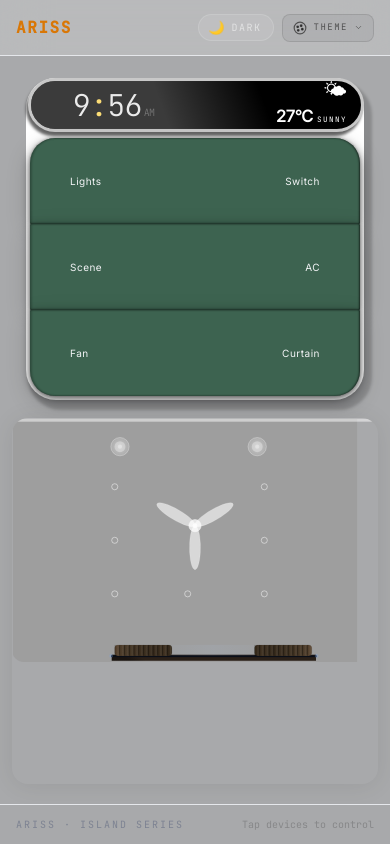
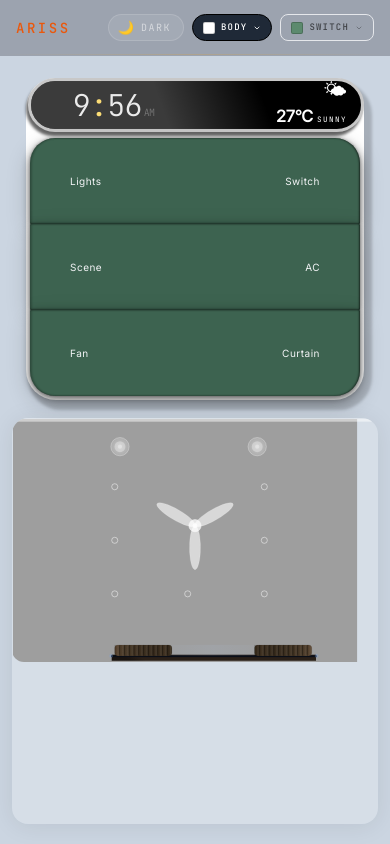
Before and after one commit to shaikhmoiz3010/ariss-island-series, a React (Vite) app: page / in a window 390 px wide. Built offline with nearby package versions, Linux system fonts and the light colour scheme.

Commit message:
navbar changed

```diff
--- a/src/App.jsx
+++ b/src/App.jsx
@@ -4,169 +4,222 @@ import ThemePicker from "./components/ThemePicker/ThemePicker";
 import BgToggle from "./components/ThemePicker/BgToggle";
 import { useThemeStore } from "./state/useThemeStore";
 import RoomLayout from "./components/RoomLayout/RoomLayout";
-
-const BG = {
-  light: {
-    bg:           "bg-[#a8a9ab]",
-    headerBg:     "bg-white/20",
-    headerBorder: "border-black/8",
-  },
-  dark: {
-    bg:           "bg-[#1a1b1e]",
-    headerBg:     "bg-black/60",
-    headerBorder: "border-white/6",
-  },
-};
+import { HOUSING_THEMES, BUTTON_THEMES } from "./constants/themes";
 
 export default function App() {
-  const bgMode     = useThemeStore((s) => s.bgMode);
-  const isDark     = bgMode === "dark";
-  const theme      = BG[bgMode];
-  const [open, setOpen] = useState(false);
+  const bgMode = useThemeStore((s) => s.bgMode);
+  const { housingId, buttonId, setHousing, setButton } = useThemeStore();
+  const isDark = bgMode === "dark";
+
+  const [bodyOpen,   setBodyOpen]   = useState(false);
+  const [switchOpen, setSwitchOpen] = useState(false);
+
+  const closeAll = () => { setBodyOpen(false); setSwitchOpen(false); };
 
   return (
-    <div className={`min-h-screen flex flex-col transition-colors duration-400 ${theme.bg}`}>
+    <div className={`min-h-screen flex flex-col transition-colors duration-500 ${isDark ? "bg-gray-950" : "bg-slate-300"}`}>
 
       {/* ══ HEADER ══ */}
       <header className={`
-        sticky top-0 h-14 z-50
-        backdrop-blur-xl border-b
-        transition-all duration-400
-        ${theme.headerBg} ${theme.headerBorder}
+        sticky top-0 h-14 z-50 backdrop-blur-2xl border-b transition-all duration-500
+        ${isDark ? "bg-black border-white" : "bg-gray-400 border-gray-400"}
       `}>
+
+        {/* bottom shimmer */}
+        <div className={`absolute bottom-0 left-0 right-0 h-px bg-gradient-to-r from-transparent ${isDark ? "via-amber-400/25" : "via-amber-500/20"} to-transparent`}/>
+
         <div className="max-w-[1200px] mx-auto px-4 sm:px-6 h-full flex items-center justify-between relative">
-
-          {/* brand */}
-          <div className="flex items-baseline gap-2">
-            <span className="font-mono text-base sm:text-lg tracking-widest text-amber-600 uppercase font-semibold">
+          {/* ── brand ── */}
+          <div className="flex items-center gap-2.6">
+            {/* name */}
+            <span className="font-mono text-sm sm:text-base tracking-[0.18em] text-orange-600 uppercase font-medium">
               ARISS
             </span>
-            <span className={`
-              hidden sm:inline text-xs sm:text-sm tracking-wide
-              transition-colors duration-400
-              ${isDark ? "text-white/55" : "text-black/45"}
-            `}>
+            <span className={`mx-3 hidden sm:inline font-sans text-[13px] tracking-[3px] transition-colors duration-400 ${isDark ? "text-white" : "text-black"}`}>
               Island Series
             </span>
           </div>
 
-          {/* right controls */}
-          <div className="flex items-center gap-2 sm:gap-4 relative">
-
+          {/* ── right controls ── */}
+          <div className="flex items-center gap-2 sm:gap-3 relative">
+            {/* bg toggle */}
             <BgToggle />
 
-            {/* divider — desktop only */}
-            <div className={`
-              hidden sm:block w-px h-6 flex-shrink-0
-              ${isDark ? "bg-white/10" : "bg-black/12"}
-            `} />
+            {/* divider */}
+            {/* <div className={`hidden sm:block w-px h-5 rounded-full ${isDark ? "bg-white/10" : "bg-black/10"}`}/> */}
 
-            {/* ThemePicker — desktop inline */}
+            {/* ── DESKTOP: ThemePicker inline ── */}
             <div className="hidden sm:block">
               <ThemePicker />
             </div>
 
-            {/* Theme button — mobile only */}
+            {/* ── MOBILE: Body color button ── */}
+            <div className="relative sm:hidden">
               <button
-              onClick={() => setOpen(o => !o)}
+                onClick={() => { setBodyOpen(o => !o); setSwitchOpen(false); }}
                 className={`
-                sm:hidden flex items-center gap-1.5 px-2.5 py-1.5
-                rounded-lg border cursor-pointer
-                transition-all duration-200
-                ${open
-                  ? isDark ? "bg-amber-400/15 border-amber-400/30" : "bg-black/10 border-black/15"
-                  : isDark ? "bg-white/6 border-white/10"          : "bg-black/5 border-black/10"
+                  flex items-center gap-1.5 px-2.5 py-1.5 rounded-full border
+                  cursor-pointer transition-all duration-200 active:scale-95
+                  ${bodyOpen
+                    ? isDark ? "bg-cyan-900 border-white" : "bg-gray-700 border-gray-800"
+                    : isDark ? "bg-gray-300 border-gray-300"          : "bg-gray-800 border-black"
                   }
                 `}
               >
-              {/* palette icon */}
-              <svg width="14" height="14" viewBox="0 0 24 24" fill="none"
-                strokeWidth="2" strokeLinecap="round" strokeLinejoin="round"
-                className={isDark ? "stroke-amber-400/80" : "stroke-black/55"}
-              >
-                <circle cx="12" cy="12" r="10"/>
-                <circle cx="8"  cy="10" r="1.5" className={isDark?"fill-amber-400/80":"fill-black/55"}/>
-                <circle cx="14" cy="8"  r="1.5" className={isDark?"fill-amber-400/80":"fill-black/55"}/>
-                <circle cx="16" cy="14" r="1.5" className={isDark?"fill-amber-400/80":"fill-black/55"}/>
-                <circle cx="9"  cy="16" r="1.5" className={isDark?"fill-amber-400/80":"fill-black/55"}/>
-              </svg>
-
-              <span className={`
-                font-mono text-[9px] tracking-[1.5px] uppercase
-                ${isDark ? "text-amber-400/80" : "text-black/55"}
-              `}>
-                Theme
+                {/* body swatch */}
+                <div
+                  className="w-3 h-3 rounded-sm border border-black/20 flex-shrink-0"
+                  style={{ background: HOUSING_THEMES.find(t => t.id === housingId)?.swatch ?? "#fff" }}
+                />
+                <span className={`font-mono text-[9px] tracking-[1.2px] uppercase font-medium ${isDark ? "text-black" : "text-white"}`}>
+                  Body
                 </span>
-
-              {/* chevron */}
-              <svg width="9" height="9" viewBox="0 0 24 24" fill="none"
-                strokeWidth="2.5" strokeLinecap="round" strokeLinejoin="round"
-                className={`
-                  transition-transform duration-200
-                  ${open ? "rotate-180" : "rotate-0"}
-                  ${isDark ? "stroke-amber-400/60" : "stroke-black/40"}
-                `}
-              >
+                <svg width="8" height="8" viewBox="0 0 24 24" fill="none" strokeWidth="2.5" strokeLinecap="round"
+                  className={`transition-transform duration-200 ${bodyOpen ? "rotate-180" : "rotate-0"} ${isDark ? "stroke-black" : "stroke-white"}`}>
                   <polyline points="6 9 12 15 18 9"/>
                 </svg>
               </button>
 
-            {/* dropdown panel — mobile only */}
-            {open && (
+              {/* Body dropdown */}
+              {bodyOpen && (
                 <>
-                {/* backdrop */}
-                <div
-                  className="fixed inset-0 z-40"
-                  onClick={() => setOpen(false)}
-                />
-
+                  <div className="fixed inset-0 z-40" onClick={closeAll}/>
                   <div className={`
                     absolute top-[calc(100%+8px)] right-0 z-50
-                  min-w-[230px] p-4 rounded-2xl border
-                  shadow-2xl
-                  animate-[dropIn_0.18s_ease_forwards]
-                  ${isDark
-                    ? "bg-[#0a0c12]/95 border-white/10 shadow-black/60"
-                    : "bg-white/95 border-black/10 shadow-black/14"
-                  }
-                  backdrop-blur-xl
+                    w-[200px] p-3.5 rounded-2xl border shadow-2xl
+                    animate-[dropIn_0.16s_ease_forwards] backdrop-blur-2xl
+                    ${isDark ? "bg-gray-700 border-white shadow-black" : "bg-gray-400 border-gray-500 shadow-black"}
                   `}>
-
-                  {/* dropdown title */}
-                  <p className={`
-                    font-mono text-[8px] tracking-[3px] uppercase mb-3 pb-2.5
-                    border-b
-                    ${isDark
-                      ? "text-amber-400/40 border-white/6"
-                      : "text-black/30 border-black/6"
-                    }
-                  `}>
-                    Appearance
-                  </p>
-
-                  {/* ThemePicker inside dropdown */}
-                  <div className="scale-90 origin-top-left">
-                    <ThemePicker />
+                    {/* header */}
+                    <div className="flex items-center justify-between mb-3 pb-2 border-b border-white/6">
+                      <span className={`font-mono text-[12px] tracking-[2.5px] uppercase font-semibold ${isDark ? "text-amber-400" : "text-black"}`}>
+                        Body Colour
+                      </span>
+                      <button onClick={closeAll} className={`w-4 h-4 rounded flex items-center justify-center cursor-pointer ${isDark ? "hover:bg-white/8" : "hover:bg-black/6"}`}>
+                        <svg width="15" height="15" viewBox="0 0 24 24" fill="none" strokeWidth="2.5" strokeLinecap="round" className={isDark ? "stroke-white" : "stroke-black"}>
+                          <line x1="18" y1="6" x2="6" y2="18"/><line x1="6" y1="6" x2="18" y2="18"/>
+                        </svg>
+                      </button>
                     </div>
 
-                  {/* done button */}
+                    {/* swatches */}
+                    <div className="flex flex-wrap gap-2">
+                      {HOUSING_THEMES.map(t => (
                         <button
-                    onClick={() => setOpen(false)}
+                          key={t.id}
+                          title={t.label}
+                          onClick={() => { setHousing(t.id); }}
+                          className="relative w-8 h-8 rounded-lg border-2 cursor-pointer transition-all duration-150 active:scale-90 hover:scale-110"
+                          style={{
+                            background:  t.swatch,
+                            borderColor: t.id === housingId ? "#f59e0b" : "rgba(255,255,255,0.15)",
+                            boxShadow:   t.id === housingId ? "0 0 0 3px rgba(245,158,11,0.25)" : "none",
+                          }}
+                        >
+                          {t.id === housingId && (
+                            <span className="absolute inset-0 flex items-center justify-center">
+                              <svg width="10" height="10" viewBox="0 0 24 24" fill="none" strokeWidth="3" strokeLinecap="round" strokeLinejoin="round"
+                                className={t.id === "black" ? "stroke-white/80" : "stroke-black/60"}>
+                                <polyline points="20 6 9 17 4 12"/>
+                              </svg>
+                            </span>
+                          )}
+                        </button>
+                      ))}
+                    </div>
+
+                    {/* selected label */}
+                    <p className={`mt-2.5 font-mono text-[8px] tracking-[1.5px] uppercase text-center ${isDark ? "text-white/30" : "text-black/30"}`}>
+                      {HOUSING_THEMES.find(t => t.id === housingId)?.label ?? "—"}
+                    </p>
+                  </div>
+                </>
+              )}
+            </div>
+
+            {/* ── MOBILE: Switch button color ── */}
+            <div className="relative sm:hidden">
+              <button
+                onClick={() => { setSwitchOpen(o => !o); setBodyOpen(false); }}
                 className={`
-                      mt-3.5 w-full py-2 rounded-lg border
-                      font-mono text-[9px] tracking-[1.5px] uppercase
-                      cursor-pointer transition-colors duration-200
-                      ${isDark
-                        ? "border-white/8 bg-white/4 text-white/35 hover:bg-white/8"
-                        : "border-black/8 bg-black/3 text-black/35 hover:bg-black/6"
+                  flex items-center gap-1.5 px-2.5 py-1.5 rounded-lg border
+                  cursor-pointer transition-all duration-200 active:scale-95
+                  ${switchOpen
+                    ? isDark ? "bg-amber-400/15 border-amber-400/35" : "bg-amber-500/12 border-amber-500/30"
+                    : isDark ? "bg-white/5 border-white/10"          : "bg-black/4 border-black/8"
                   }
                 `}
               >
-                    Done
+                {/* button swatch */}
+                <div
+                  className="w-3 h-3 rounded-sm border border-black/20 flex-shrink-0"
+                  style={{ background: BUTTON_THEMES.find(t => t.id === buttonId)?.swatch ?? "#5c8a6e" }}
+                />
+                <span className={`font-mono text-[9px] tracking-[1.2px] uppercase font-medium ${isDark ? "text-white/70" : "text-black/60"}`}>
+                  Switch
+                </span>
+                <svg width="8" height="8" viewBox="0 0 24 24" fill="none" strokeWidth="2.5" strokeLinecap="round"
+                  className={`transition-transform duration-200 ${switchOpen ? "rotate-180" : "rotate-0"} ${isDark ? "stroke-white/40" : "stroke-black/35"}`}>
+                  <polyline points="6 9 12 15 18 9"/>
+                </svg>
               </button>
+
+              {/* Switch dropdown */}
+              {switchOpen && (
+                <>
+                  <div className="fixed inset-0 z-40" onClick={closeAll}/>
+                  <div className={`
+                    absolute top-[calc(100%+8px)] right-0 z-50
+                    w-[200px] p-3.5 rounded-2xl border shadow-2xl
+                    animate-[dropIn_0.16s_ease_forwards] backdrop-blur-2xl
+                    ${isDark ? "bg-[#0c0e14]/96 border-white/8 shadow-black/70" : "bg-white/96 border-black/8 shadow-black/12"}
+                  `}>
+                    {/* header */}
+                    <div className="flex items-center justify-between mb-3 pb-2 border-b border-white/6">
+                      <span className={`font-mono text-[8px] tracking-[2.5px] uppercase font-semibold ${isDark ? "text-amber-400/60" : "text-black/40"}`}>
+                        Button Colour
+                      </span>
+                      <button onClick={closeAll} className={`w-4 h-4 rounded flex items-center justify-center cursor-pointer ${isDark ? "hover:bg-white/8" : "hover:bg-black/6"}`}>
+                        <svg width="8" height="8" viewBox="0 0 24 24" fill="none" strokeWidth="2.5" strokeLinecap="round" className={isDark ? "stroke-white/40" : "stroke-black/40"}>
+                          <line x1="18" y1="6" x2="6" y2="18"/><line x1="6" y1="6" x2="18" y2="18"/>
+                        </svg>
+                      </button>
+                    </div>
+
+                    {/* swatches */}
+                    <div className="flex flex-wrap gap-2">
+                      {BUTTON_THEMES.map(t => (
+                        <button
+                          key={t.id}
+                          title={t.label}
+                          onClick={() => { setButton(t.id); }}
+                          className="relative w-8 h-8 rounded-lg border-2 cursor-pointer transition-all duration-150 active:scale-90 hover:scale-110"
+                          style={{
+                            background:  t.swatch,
+                            borderColor: t.id === buttonId ? "#f59e0b" : "rgba(255,255,255,0.15)",
+                            boxShadow:   t.id === buttonId ? "0 0 0 3px rgba(245,158,11,0.25)" : "none",
+                          }}
+                        >
+                          {t.id === buttonId && (
+                            <span className="absolute inset-0 flex items-center justify-center">
+                              <svg width="10" height="10" viewBox="0 0 24 24" fill="none" strokeWidth="3" strokeLinecap="round" strokeLinejoin="round"
+                                className={t.id === "white" || t.id === "silver" ? "stroke-black/60" : "stroke-white/80"}>
+                                <polyline points="20 6 9 17 4 12"/>
+                              </svg>
+                            </span>
+                          )}
+                        </button>
+                      ))}
+                    </div>
+
+                    {/* selected label */}
+                    <p className={`mt-2.5 font-mono text-[8px] tracking-[1.5px] uppercase text-center ${isDark ? "text-white/30" : "text-black/30"}`}>
+                      {BUTTON_THEMES.find(t => t.id === buttonId)?.label ?? "—"}
+                    </p>
                   </div>
                 </>
               )}
+            </div>
 
           </div>
         </div>
@@ -174,10 +227,7 @@ export default function App() {
 
       {/* ══ MAIN ══ */}
       <main className="flex-1 flex flex-col items-center px-3 sm:px-4 lg:px-6 py-5 sm:py-8 gap-5 sm:gap-8">
-
         <div className="w-full max-w-[1200px] flex-1 flex flex-col">
-
-          {/* column on mobile, row on sm+ */}
           <div className="flex flex-col sm:flex-row items-center sm:items-stretch gap-4 sm:gap-6 lg:gap-8 w-full flex-1">
 
             {/* switch panel */}
@@ -187,41 +237,16 @@ export default function App() {
 
             {/* room layout */}
             <div className={`
-              flex-1 w-full h-full
-               rounded-2xl overflow-hidden
-              transition-all duration-400
-              ${isDark
-                ? "bg-white/2 shadow-[0_2px_24px_rgba(0,0,0,0.35)]"
-                : "bg-white/18 shadow-[0_2px_24px_rgba(0,0,0,0.08)]"
-              }
+              flex-1 w-full min-h-[260px] sm:min-h-0
+              rounded-2xl overflow-hidden transition-all duration-400
+              ${isDark ? "bg-white/3 shadow-[0_2px_24px_rgba(0,0,0,0.35)]" : "bg-white/20 shadow-[0_2px_24px_rgba(0,0,0,0.08)]"}
             `}>
               <RoomLayout />
             </div>
 
           </div>
         </div>
-
       </main>
-
-      {/* ══ FOOTER ══ */}
-      <footer className={`
-        px-4 sm:px-6 py-3 flex flex-wrap items-center justify-between gap-2
-        border-t transition-colors duration-400
-        ${isDark ? "border-white/5" : "border-black/6"}
-      `}>
-        <span className={`
-          font-mono text-[10px] tracking-[2px] uppercase
-          ${isDark ? "text-amber-400/30" : "text-[rgba(26,42,90,0.30)]"}
-        `}>
-          ARISS · Island Series
-        </span>
-        <span className={`
-          font-mono text-[10px]
-          ${isDark ? "text-white/15" : "text-black/20"}
-        `}>
-          Tap devices to control
-        </span>
-      </footer>
 
     </div>
   );
--- a/tailwind.config.js
+++ b/tailwind.config.js
@@ -8,7 +8,7 @@ export default {
     extend: {
       // ── Custom fonts matching index.css import ──
       fontFamily: {
-        ui:   ['Inter', 'sans-serif'],
+        ui: ['Inter', 'sans-serif'],
         mono: ['JetBrains Mono', 'monospace'],
       },
 
@@ -16,8 +16,8 @@ export default {
       colors: {
         amber: {
           brand: '#e9c87c',
-          glow:  'rgba(233,200,124,0.35)',
-          dim:   'rgba(233,200,124,0.14)',
+          glow: 'rgba(233,200,124,0.35)',
+          dim: 'rgba(233,200,124,0.14)',
         },
         glass: '#030406',
         housing: {
@@ -35,7 +35,7 @@ export default {
       borderRadius: {
         housing: '34px',
         display: '18px',
-        pill:    '20px',
+        pill: '20px',
       },
 
       // ── Box shadows ──
@@ -73,21 +73,26 @@ export default {
       keyframes: {
         blink: {
           '0%, 100%': { opacity: '1' },
-          '50%':       { opacity: '0' },
+          '50%': { opacity: '0' },
         },
         fadeIn: {
           from: { opacity: '0', transform: 'translateY(2px)' },
-          to:   { opacity: '1', transform: 'translateY(0)' },
+          to: { opacity: '1', transform: 'translateY(0)' },
         },
         flashPulse: {
-          '0%':   { opacity: '0.25' },
+          '0%': { opacity: '0.25' },
           '100%': { opacity: '0' },
+        },
+        dropIn: {
+          from: { opacity: '0', transform: 'translateY(-6px) scale(0.97)' },
+          to: { opacity: '1', transform: 'translateY(0) scale(1)' },
         },
       },
       animation: {
-        blink:       'blink 1s step-end infinite',
-        fadeIn:      'fadeIn 0.2s ease forwards',
-        flashPulse:  'flashPulse 0.28s ease-out forwards',
+        blink: 'blink 1s step-end infinite',
+        fadeIn: 'fadeIn 0.2s ease forwards',
+        flashPulse: 'flashPulse 0.28s ease-out forwards',
+          dropIn: 'dropIn 0.16s ease forwards',
       },
 
       // ── Backdrop blur ──
```
Lines whose indentation alone changed are shown as unchanged.
